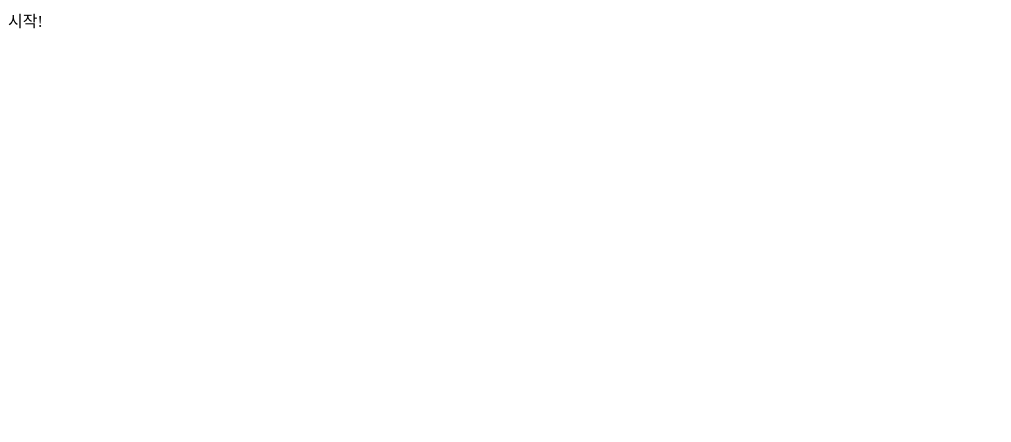
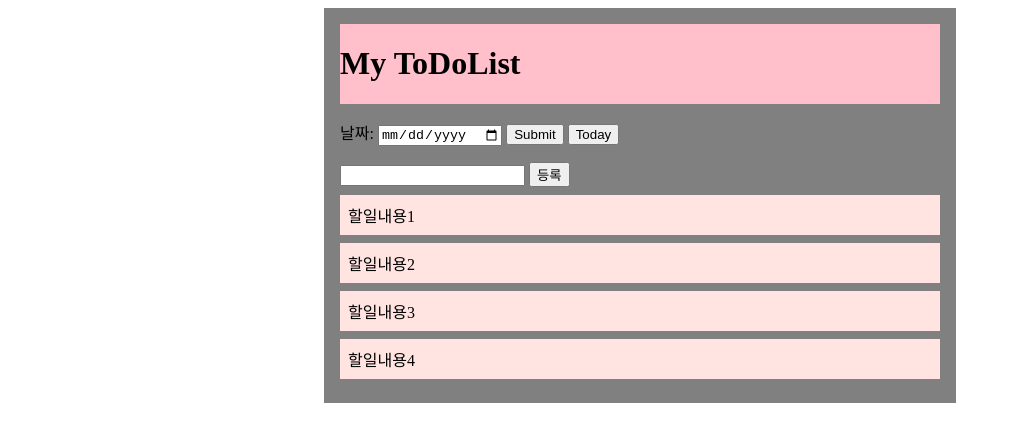
Before and after one commit to Chaewon14/ToDoList, a plain HTML site: page index.html in a window 1280 px wide. Shown: the whole page, without its empty margins (0-1011 px from the left). Drawn offline with Linux system fonts and the light colour scheme.

Commit message:
Feat: 아무 기능 없는 페이지 뼈대 잡기

```diff
--- /dev/null
+++ b/css/style.css
@@ -0,0 +1,22 @@
+#container{
+    display: flex;
+    flex-direction: column;
+    margin: 0 auto;
+    padding: 1rem;
+    width: 50%;
+    background-color: gray;
+    box-sizing: border-box;
+}
+#header{
+    background-color: pink;
+}
+
+#form-search-date{
+    padding: 1rem 0;
+}
+
+.item-todo{
+    background-color: mistyrose;
+    margin: 0.5rem 0;
+    padding: 0.5rem;
+}
--- a/index.html
+++ b/index.html
@@ -3,9 +3,42 @@
 <head>
     <meta charset="UTF-8">
     <meta name="viewport" content="width=device-width, initial-scale=1.0">
+    <link rel="stylesheet" href="./css/style.css" />
     <title>Home</title>
 </head>
 <body>
-    시작!
+    <div id="container">
+        <div id="header">
+            <h1>My ToDoList</h1>
+        </div>
+        <nav></nav>
+
+        <form id="form-search-date">   <!--날짜 검색-->
+            <labe for="date">날짜:
+                <input type="date" name="date">
+                <input type="submit">
+                <button>Today</button>
+            </labe>
+        </form>
+
+        <div>   <!--할일 등록, 리스트-->
+            <div>
+                <input type="text" id="input-todo">
+                <button id="button-addToDo">등록</button>
+            </div>
+
+
+            <div id="container-todoList">
+                <div class="item-todo">할일내용1</div>
+                <div class="item-todo">할일내용2</div>
+                <div class="item-todo">할일내용3</div>
+                <div class="item-todo">할일내용4</div>
+            </div>
+        </div>
+
+        <script src="app.js"></script>
+    </div>
+
+
 </body>
 </html>
```
